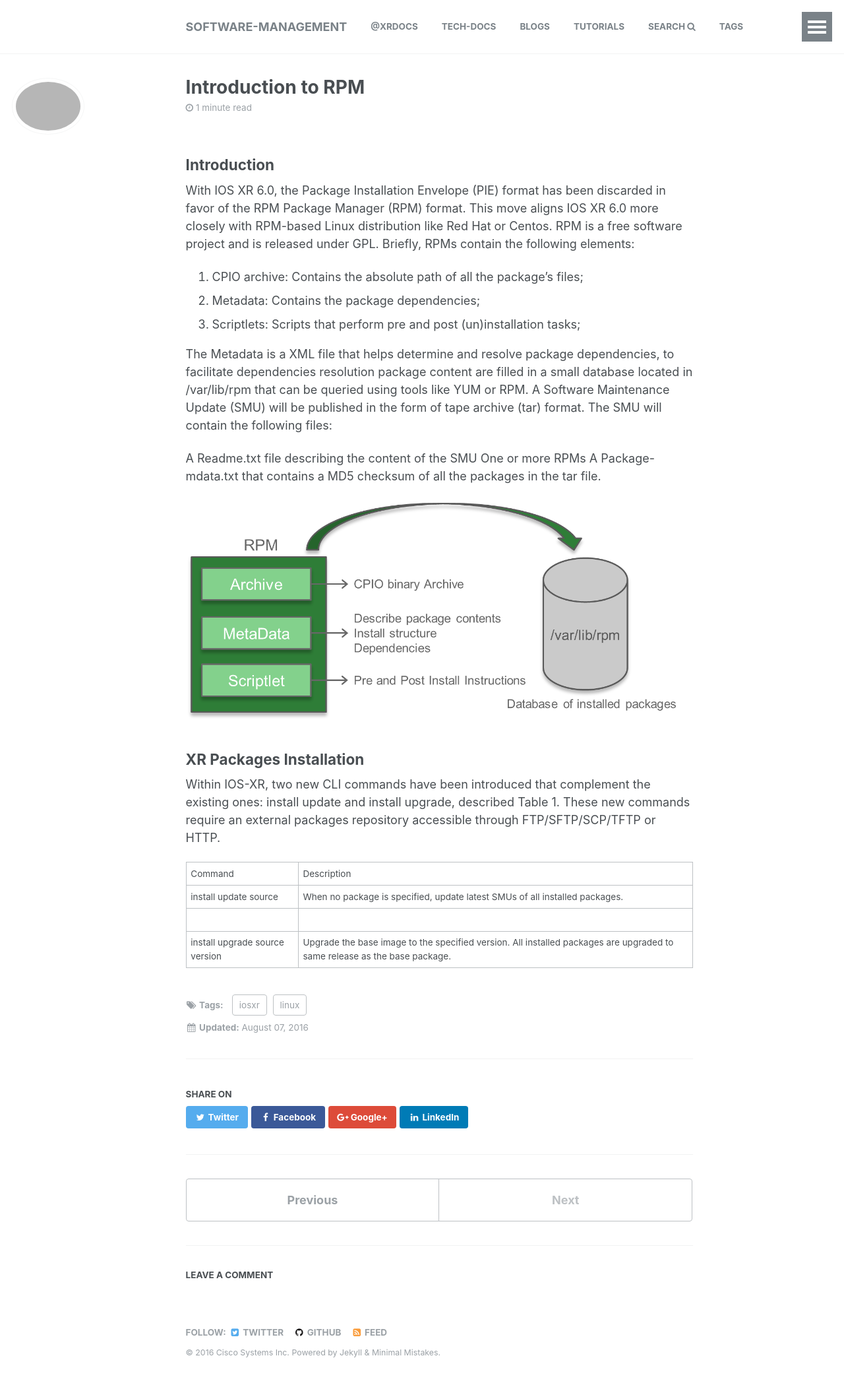
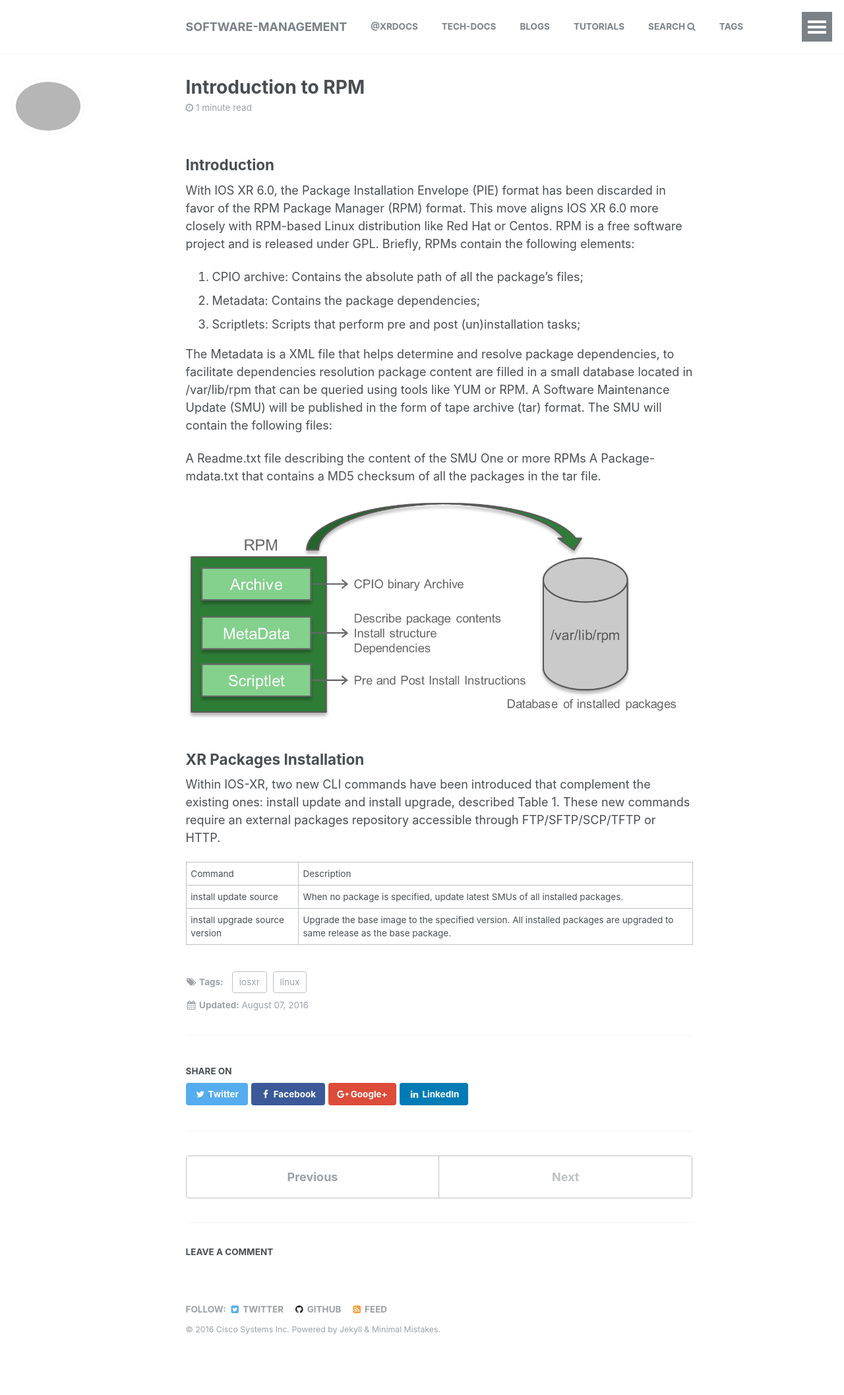
Before and after one commit to xrdocs/software-management, a Jekyll site: the page built from _tutorials/2016-08-06-introduction-to-rpm.md, in a window 1280 px wide. Shown: the whole page at 66% size. Built offline with Jekyll 4.4.1, drawn with Linux system fonts in a browser that asks for light colours; comment, search, counter and statistics services are not loaded; after the commit the page ends 2079 px from its top, so only the background shows below that.

```diff
--- a/_tutorials/2016-08-06-introduction-to-rpm.md
+++ b/_tutorials/2016-08-06-introduction-to-rpm.md
@@ -30,5 +30,4 @@ Within IOS-XR, two new CLI commands have been introduced that complement the exi
 
 | Command   | Description |
 | install update source <repository> | When no package is specified, update latest SMUs of all installed packages.
- |
-| install upgrade source <repository> version <ver_num> | Upgrade the base image to the specified version. All installed packages are upgraded to same release as the base package.|
+| install upgrade source <repository> version <ver_num> | Upgrade the base image to the specified version. All installed packages are upgraded to same release as the base package.
```
